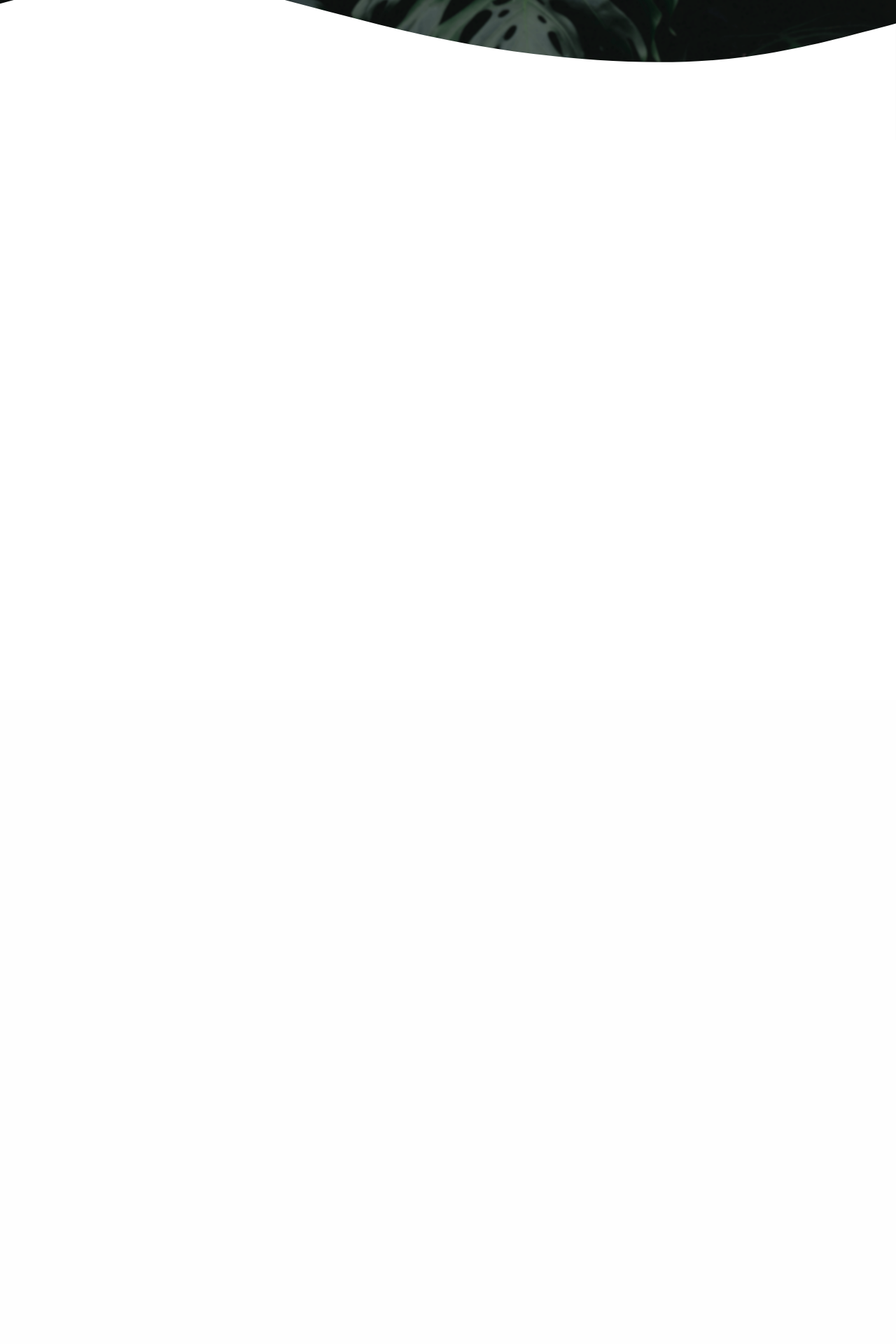
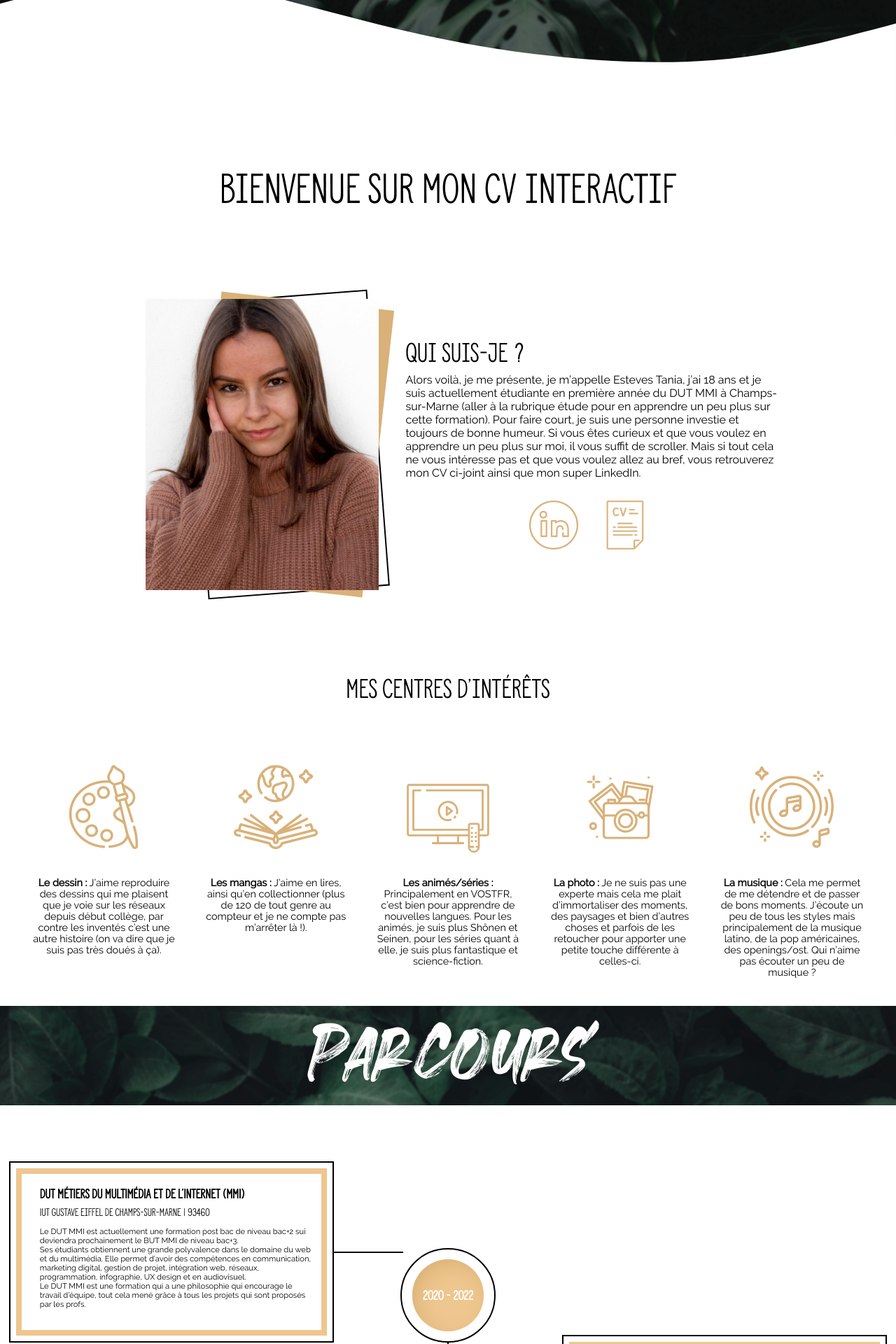
Before and after one commit to es-tania/CV-numerique, a PHP site: page / in a window 1280 px wide. Shown: the part 600-2520 px from the top of the page at 70% size. Before the commit the page ends 689 px from the top, so only its background shows below. Run offline with PHP 8.4, Linux system fonts and the light colour scheme.

Commit message:
page cv
- accueil
- profil
- intérêt
- parcours

```diff
--- a/page_principal/assets/app.js
+++ b/page_principal/assets/app.js
@@ -1,8 +1,6 @@
-var parallax = document.getElementById("parallax")
+var parallax = $('.parallax');
 
-window.addEventListener("scroll", function(){
-    let offset = window.pageYOffset;
-    //console.log('Offset:'+offset)
-    //console.log('offset * 0.7'+ offset * 0.7)
-    parallax.style.backgroundPositionY = offset * 0.7 + "px";
+$(window).scroll(function(){
+    let offset = $(window).scrollTop();
+    $(parallax).css('background-position-y' , offset*0.7+'px');
 })
--- a/page_principal/assets/styles.css
+++ b/page_principal/assets/styles.css
@@ -1,30 +1,37 @@
 @font-face {
     font-family: 'Heaters';
     src: url('fonts/heaters-webfont.woff2') format('woff2'),
-         url('fonts/heaters-webfont.woff') format('woff');
+        url('fonts/heaters-webfont.woff') format('woff');
     font-weight: bold;
 }
 
 @font-face {
     font-family: 'Hanleypro';
     src: url('fonts/hanley_pro_slim-webfont.woff2') format('woff2'),
-         url('fonts/hanley_pro_slim-webfont.woff') format('woff');
+        url('fonts/hanley_pro_slim-webfont.woff') format('woff');
     font-weight: normal;
     font-style: normal;
-
 }
 
-*{
+@font-face {
+    font-family: 'Raleway';
+    src: url('fonts/raleway-regular-webfont.woff2') format('woff2'),
+        url('fonts/raleway-regular-webfont.woff') format('woff');
+    font-weight: normal;
+    font-style: normal;
+}
+
+* {
     margin: 0;
     padding: 0;
-    box-sizing: border-box;
+    /* box-sizing: border-box; */
     overflow-x: hidden;
     scroll-behavior: smooth;
 }
 
 /* I) ACCUEIL */
 
-header{
+header {
     position: relative;
     width: 100vw;
     height: 100vh;
@@ -36,7 +43,7 @@ header{
 
 /* a) Menu */
 
-.menu{
+.menu {
     position: fixed;
     width: 100%;
     height: fit-content;
@@ -51,7 +58,7 @@ header{
     margin-top: 5px; */
 }
 
-.menu ul{
+.menu ul {
     font-family: 'Hanleypro';
     color: white;
     font-size: 1.3rem;
@@ -59,20 +66,20 @@ header{
     justify-content: space-around;
 }
 
-.menu li a{
+.menu li a {
     color: white;
     text-decoration: none;
     text-shadow: 0px 4px 4px rgba(0, 0, 0, 0.36);
 }
 
-.menu li a:hover{
+.menu li a:hover {
     text-decoration: underline;
     cursor: pointer;
 }
 
 /* b) Titre central */
 
-.titre{
+.titre {
     position: relative;
     width: max-content;
     margin: auto;
@@ -80,13 +87,13 @@ header{
     top: 25vh;
 }
 
-.titre h1{
+.titre h1 {
     font-family: "Heaters";
     font-size: 14rem;
     color: white;
 }
 
-.titre h2{
+.titre h2 {
     font-family: "Heaters";
     font-size: 4.5rem;
     color: white;
@@ -98,7 +105,7 @@ header{
 
 /* c) Vague blanche */
 
-.wave{
+.wave {
     position: absolute;
     top: 65vh;
     bottom: 0;
@@ -108,7 +115,355 @@ header{
 
 /* II) PRESENTATION */
 
-.presentation{
+.presentation {
     width: 100vw;
+    /* border: red solid; */
+}
+
+.description {
+    position: relative;
+    height: 80vh;
+    /* border: black solid; */
+    display: flex;
+    justify-content: center;
+}
+
+/* a) Images */
+
+.photo_profil{
+    position: relative;
+    /* border: pink solid; */
+    display: flex;
+    justify-content: flex-end;
+    align-items: center;
+    padding: 3vw;
+}
+
+.photo_profil img{
+    height: 52vh;
+    /* width: 20vw; */
+    z-index: 0;
+    object-fit: contain;
+}
+
+.cadre_noir{
+    position: absolute;
+    border: black solid 2px;
+    display: block;
+    width: 20vw;
+    height: 52.5vh;
+    z-index: -2;
+    transform: rotate(-4.4deg);
+}
+
+.cadre_fond{
+    position: absolute;
+    display: block;
+    width: 19.4vw;
+    height: 51.5vh;
+    z-index: -1;
+    background: #D9B179;
+    transform: rotate(6.36deg);
+}
+
+
+/* b) Textes */
+
+.presentation>h1 {
+    font-family: 'Hanleypro';
+    text-align: center;
+    font-weight: normal;
+    font-size: 3.5rem;
+    margin-top: 3vh;
+}
+
+.texte_description{
+    /* border: springgreen solid; */
+    width: 41.5vw;
+    display: flex;
+    flex-direction: column;
+    justify-content: center;
+}
+
+.texte_description h2{
+    font-family: 'Hanleypro';
+    font-weight: normal;
+    font-size: 2.25rem;
+}
+
+.texte_description p{
+    font-family: 'Raleway';
+    font-size: 1rem;
+}
+
+.texte_description div{
+    width: 205px;
+    /* border: blue solid; */
+    margin-left: auto;
+    margin-right: auto;
+    margin-top: 3vh;
+    display: flex;
+    justify-content: space-around;
+}
+
+.linkedin img{
+    width: 70px;
+    height: 82px;
+}
+
+.cv img{
+    width: 82px;
+    height: 82px;
+}
+
+/* III) CENTRE D'INTERET */
+
+.centre_interet{
+    /* border: black solid; */
+    padding-left: 2vw;
+    padding-right: 2vw;
+}
+
+/* a) Texte */
+
+.centre_interet section{
+    display: flex;
+    justify-content: space-around;
+}
+
+.centre_interet div{
+    /* border: red solid; */
+    width: 16vw;
+    display: flex;
+    flex-direction: column;
+    align-items: center;
+    position: relative;
+    margin-top: 10vh;
+    margin-bottom: 5vh;
+}
+
+.centre_interet h1{
+    font-family: 'Hanleypro';
+    font-weight: normal;
+    font-size: 2.25rem;
+    text-align: center;
+}
+
+.centre_interet p{
+    font-family: 'Raleway';
+    font-size: 0.9rem;
+    text-align: center;
+    margin-top: 5vh;
+}
+
+/* b) Icons */
+
+.centre_interet img{
+    /* border: springgreen solid; */
+    position: relative;
+    top: 0;
+    height: 15vh;
+    cursor: pointer;
+}
+
+.serie img{
+    margin-top: 2vh;
+}
+
+.serie P{
+    margin-top: 3vh;
+}
+
+/* IV) PARCOURS */
+
+/* a) Titre */
+
+.fond_parcours{
+    background-image: url('img/fond_parcours.png');
+    background-size: cover;
+    background-position: center;
+    margin-bottom: 10vh;
+}
+
+.parcours_titre{
+    font-family: "Heaters";
+    font-size: 10rem;
+    color: white;
+    text-align: center;
+}
+
+/* b) Textes */
+
+.parcours h1{
+    font-family: 'Hanleypro';
+    font-weight: 700;
+    font-size: 1.35rem;
+}
+
+.parcours h2{
+    font-family: 'Hanleypro';
+    font-weight: 400;
+    font-size: 1.1rem;
+}
+
+.parcours p{
+    font-family: 'Raleway';
+    font-size: 0.9rem;
+    margin-top: 17px;
+}
+
+/* c) Rond et trait */
+
+.date{
+    display: flex;
+    justify-content: center;
+    align-items: center;
+    background-color: #EEC68F;
+    box-shadow: inset 8px 9px 34px -8px #D6AB6E;
+    border-radius: 50%;
+    width: 8vw;
+    height: 8vw;
+    text-align: center;
+}
+
+.date span{
+    width: 9vw;
+    height: 9vw;
+    border: 2px solid #000000;
+    position: absolute;
+    border-radius: 50%;
+    padding: 1vh;
+    background-color: white;
+    z-index: -2;
+}
+
+.parcours h3{
+    font-family: 'Hanleypro';
+    font-weight: 700;
+    color: white;
+    font-size: 1.5rem;
+}
+
+@media screen and (max-width:1550px) {
+    .parcours h3{
+        font-size: 1.1rem;
+    }
+
+    .parcours p{
+        font-family: 'Raleway';
+        font-size: 0.7rem;
+        margin-top: 10px;
+    }
+
+    .parcours h1{
+        font-family: 'Hanleypro';
+        font-weight: 700;
+        font-size: 1.1rem;
+    }
+
+    .parcours h2{
+        font-family: 'Hanleypro';
+        font-weight: 400;
+        font-size: 0.9rem;
+    }
+}
+
+.trait{
+    position: relative;
+    border: 1px solid #000000;
+    margin-top: 10px;
+    margin-bottom: 10px;
+    width: 13vh;
+    height: 0;
+}
+
+.trait2{
+    position: relative;
+    border: 1px solid #000000;
+    height: 13vh;
+    width: 0;
+    z-index: -3;
+}
+
+/* d) Carte MMI */
+
+.texte_parcours{
+    display: flex;
+    flex-direction: column;
+    align-content: space-around;
+    position: relative;
+    background-color: white;
+    margin: 1vh;
+    padding: 14px 13px 30px 26px;
+}
+
+.fond_beige{
+    width: 475px;
+    background: #EEC68F;
+}
+
+.fond_noir{
+    display: flex;
+    justify-content: center;
+    align-items: center;
+    border: black solid 2px;
+    width: max-content;
+    padding: 1vh;
+}
+
+/* e) Positionnement des blocs */
+
+.bloc1{
+    display: flex;
+    align-items: center;
+    justify-content: flex-end;
+    position: absolute;
+    width: 44vw;
+    z-index: -3;
+    left: 1vw;
+}
+
+.bloc2{
+    display: flex;
+    align-items: center;
+    justify-content: flex-start;
+    position: absolute;
+    right: 0;
+    top: 31vh;
+    width: 44vw;
+    z-index: -3;
+    right: 1vw;
+}
+
+.bloc3{
+    display: flex;
+    align-items: center;
+    justify-content: flex-end;
+    position: absolute;
+    width: 44vw;
+    z-index: -3;
+    top: 70vh;
+    left: 1vw;
+}
+
+@media screen and (min-width:1400px) {
+    .bloc1{
+        top: 3vh;
+    }
+}
+
+.rond_date{
+    display: flex;
+    flex-direction: column;
+    justify-content: center;
+    align-items: center;
+    width: max-content;
     height: 100vh;
+    margin-left: auto;
+    margin-right: auto;
 }
+
+.parcours{
+    position: relative;
+    height: 110vh;
+}
--- a/page_principal/index.html
+++ b/page_principal/index.html
@@ -10,12 +10,13 @@
 </head>
 
 <body>
-    <header id="parallax">
+    <header class="parallax">
         <div class="menu">
             <ul>
                 <li><a href="#">Accueil</a></li>
-                <li><a href="#">Présentation</a></li>
-                <li><a href="#">Etudes</a></li>
+                <li><a href="#presentation">Présentation</a></li>
+                <li><a href="#centre_interet">Centres d'intérêt</a></li>
+                <li><a href="#parcours">Parcours</a></li>
                 <li><a href="#">Compétences</a></li>
                 <li><a href="#">Portfolio</a></li>
             </ul>
@@ -27,7 +28,158 @@
         </div>
         <img src="assets/img/wave.svg" alt="" class="wave">
     </header>
-    <section class="presentation">
+
+    <section class="presentation" id="presentation">
+        <h1>Bienvenue sur mon cv interactif</h1>
+        <div class="description">
+            <div class="photo_profil">
+                <img src="assets/img/moi.jpg" alt="" class="moi">
+                <span class="cadre_noir"></span>
+                <span class="cadre_fond"></span>
+            </div>
+            <div class="texte_description">
+                <h2>Qui suis-je ?</h2>
+                <p>Alors voilà, je me présente, je m’appelle Esteves Tania, j’ai 18 ans et je suis actuellement
+                    étudiante en première année du DUT MMI à Champs-sur-Marne (aller à la rubrique étude pour en
+                    apprendre un peu plus sur cette formation). Pour faire court, je suis une personne investie et
+                    toujours de bonne humeur. Si vous êtes curieux et que vous voulez en apprendre un peu plus sur moi,
+                    il vous suffit de scroller. Mais si tout cela ne vous intéresse pas et que vous voulez allez au
+                    bref, vous retrouverez mon CV ci-joint ainsi que mon super LinkedIn.</p>
+                <div>
+                    <a href="https://www.linkedin.com/in/tania-esteves-8433111b7/" class="linkedin" target="_blank"><img
+                            src="assets/img/linkedin.svg" alt=""></a>
+                    <a href="assets/doc/cv_tania_esteves.pdf" class="cv" target="_blank"><img src="assets/img/cv.png"
+                            alt=""></a>
+                </div>
+            </div>
+        </div>
+        <div class="centre_interet" id="centre_interet">
+            <h1>Mes centres d'intérêts</h1>
+            <section>
+                <div class="dessin">
+                    <img src="assets/img/color-palette.svg" alt="">
+                    <p><b>Le dessin :</b> J’aime reproduire des dessins qui me plaisent que je voie sur les réseaux
+                        depuis début collège, par contre les inventés c’est une autre histoire (on va dire que je suis
+                        pas très doués à ça).</p>
+                </div>
+                <div class="manga">
+                    <img src="assets/img/world-book-day.svg" alt="">
+                    <p><b>Les mangas :</b> J’aime en lires, ainsi qu’en collectionner (plus de 120 de tout genre au
+                        compteur et je ne compte pas m’arrêter là !).</p>
+                </div>
+                <div class="serie">
+                    <img src="assets/img/tv-monitor.svg" alt="">
+                    <p>
+                        <b>Les animés/séries :</b> Principalement en VOSTFR, c’est bien pour apprendre de nouvelles
+                        langues. Pour les animés, je suis plus Shônen et Seinen, pour les séries quant à elle, je suis
+                        plus fantastique et science-fiction.
+                    </p>
+                </div>
+                <div class="photo">
+                    <img src="assets/img/photo-camera.svg" alt="">
+                    <p>
+                        <b>La photo :</b> Je ne suis pas une experte mais cela me plait d’immortaliser des moments, des
+                        paysages et bien d’autres choses et parfois de les retoucher pour apporter une petite touche
+                        différente à celles-ci.
+                    </p>
+                </div>
+                <div class="musique">
+                    <img src="assets/img/music.svg" alt="">
+                    <p>
+                        <b>La musique :</b> Cela me permet de me détendre et de passer de bons moments. J’écoute un peu
+                        de tous les styles mais principalement de la musique latino, de la pop américaines, des
+                        openings/ost. Qui n’aime pas écouter un peu de musique ?
+                    </p>
+                </div>
+            </section>
+        </div>
+    </section>
+    <div class="fond_parcours parallax" id="parcours">
+        <div>
+            <h1 class="parcours_titre">Parcours</h1>
+        </div>
+    </div>
+    <section class="parcours">
+        <div class="bloc1">
+            <div class="fond_noir">
+                <div class="fond_beige">
+                    <div class="texte_parcours">
+                        <h1>DUT MÉTIERS DU MULTIMÉDIA ET DE L'INTERNET (MMI)</h1>
+                        <h2>IUT Gustave Eiffel de Champs-sur-Marne | 93460</h2>
+                        <p>Le DUT MMI est actuellement une formation post bac de niveau bac+2 sui deviendra
+                            prochainement le
+                            BUT MMI de niveau bac+3.<br>
+                            Ses étudiants obtiennent une grande polyvalence dans le domaine du web et du multimédia.
+                            Elle
+                            permet d’avoir des compétences en communication, marketing digital, gestion de projet,
+                            intégration web, réseaux, programmation, infographie, UX design et en audiovisuel.<br>
+                            Le DUT MMI est une formation qui a une philosophie qui encourage le travail d’équipe,
+                            tout
+                            cela
+                            mené grâce à tous les projets qui sont proposés par les profs.
+                        </p>
+                    </div>
+                </div>
+            </div>
+            <span class="trait"></span>
+        </div>
+        <div class="bloc2">
+            <span class="trait"></span>
+            <div class="fond_noir">
+                <div class="fond_beige">
+                    <div class="texte_parcours">
+                        <h1>Développeuse web pour AstronoMMI
+                        </h1>
+                        <h2>A Champs-sur-Marne | 93460</h2>
+                        <p>Dans le cadre du projet tuteuré de première année, AstronoMMI est un site actuellement en
+                            conception qui permettra de se renseigner sur les métiers qui peuvent être faits après
+                            MMI.<br>
+                            Il peut également servir de renseignement pour n'importe quelle personne qui s’intéresse au
+                            domaine de l'audiovisuel, de la communication, du développement et du design, et qui
+                            souhaiterait se renseigner sur les métiers qui peuvent être faits dans ces domaines. <br>
+                            Au sein de mon équipe qui est constituée de 4 personnes, j’occupe la place de développeuse
+                            backend, mais j’aide également au développement front.
+
+                        </p>
+                    </div>
+                </div>
+            </div>
+        </div>
+        <div class="bloc3">
+            <div class="fond_noir">
+                <div class="fond_beige">
+                    <div class="texte_parcours">
+                        <h1>Baccalauréat scientifique</h1>
+                        <h2>Lycée George Clémenceau de Villemomble | 93250</h2>
+                        <p style="margin-top: 0px;">(Mention Bien – Option Mathématique)</p>
+                    </div>
+                </div>
+            </div>
+            <span class="trait"></span>
+        </div>
+
+        <div class="rond_date">
+            <div class="date">
+                <span></span>
+                <h3>2020 - 2022</h3>
+            </div>
+            <span class="trait2"></span>
+            <div class="date">
+                <span></span>
+                <h3>janvier 2021<br>- juin 2021</h3>
+            </div>
+            <span class="trait2"></span>
+            <div class="date">
+                <span></span>
+                <h3>2020</h3>
+            </div>
+
+        </div>
+
+
+
+
+
 
     </section>
 
```
Also changed, not shown: page_principal/assets/fonts/raleway-regular-webfont.woff (added), page_principal/assets/fonts/raleway-regular-webfont.woff2 (added), page_principal/assets/img/color-palette.svg (added), page_principal/assets/img/cv.png (added), page_principal/assets/img/fond_parcours.jpg (added), page_principal/assets/img/fond_parcours.png (added), page_principal/assets/img/linkedin.svg (added), page_principal/assets/img/moi.jpg (added), page_principal/assets/img/music.svg (added), page_principal/assets/img/photo-camera.svg (added), page_principal/assets/img/tv-monitor.svg (added), page_principal/assets/img/world-book-day.svg (added), 1 other file.
